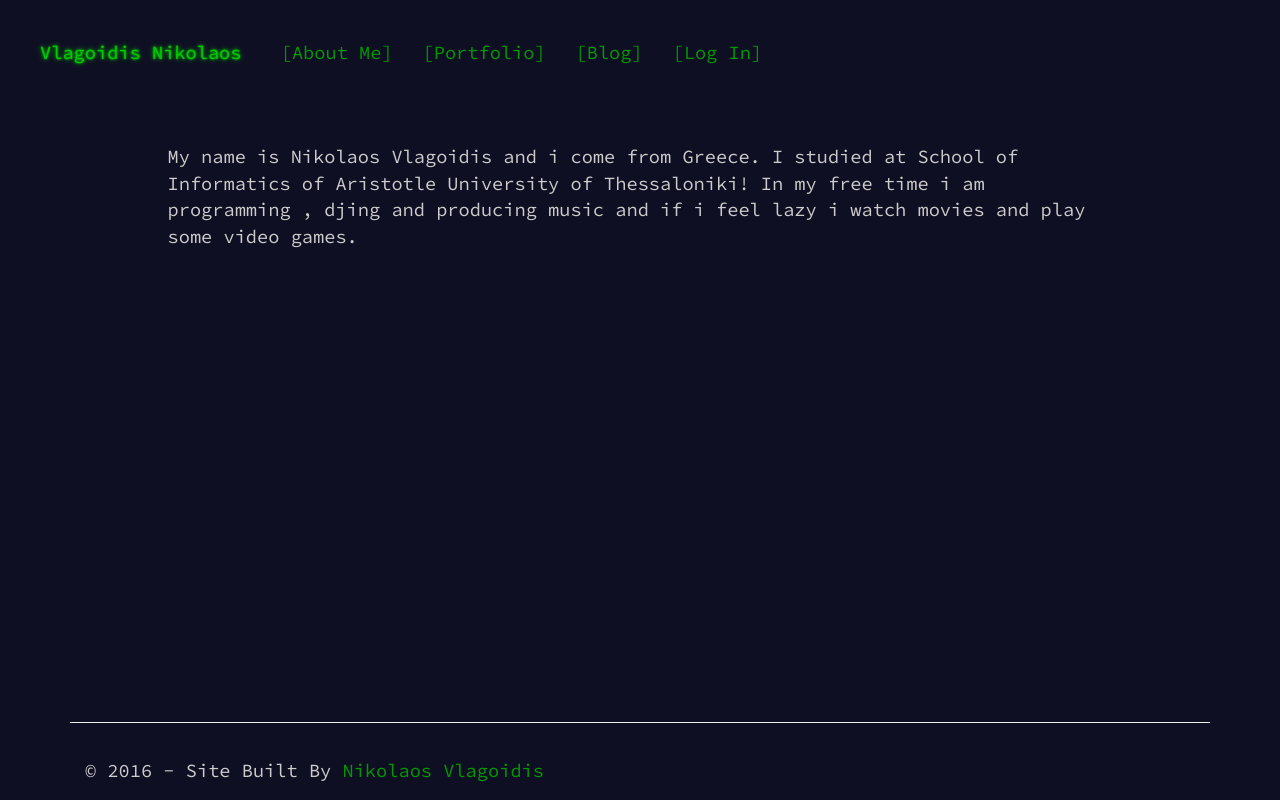
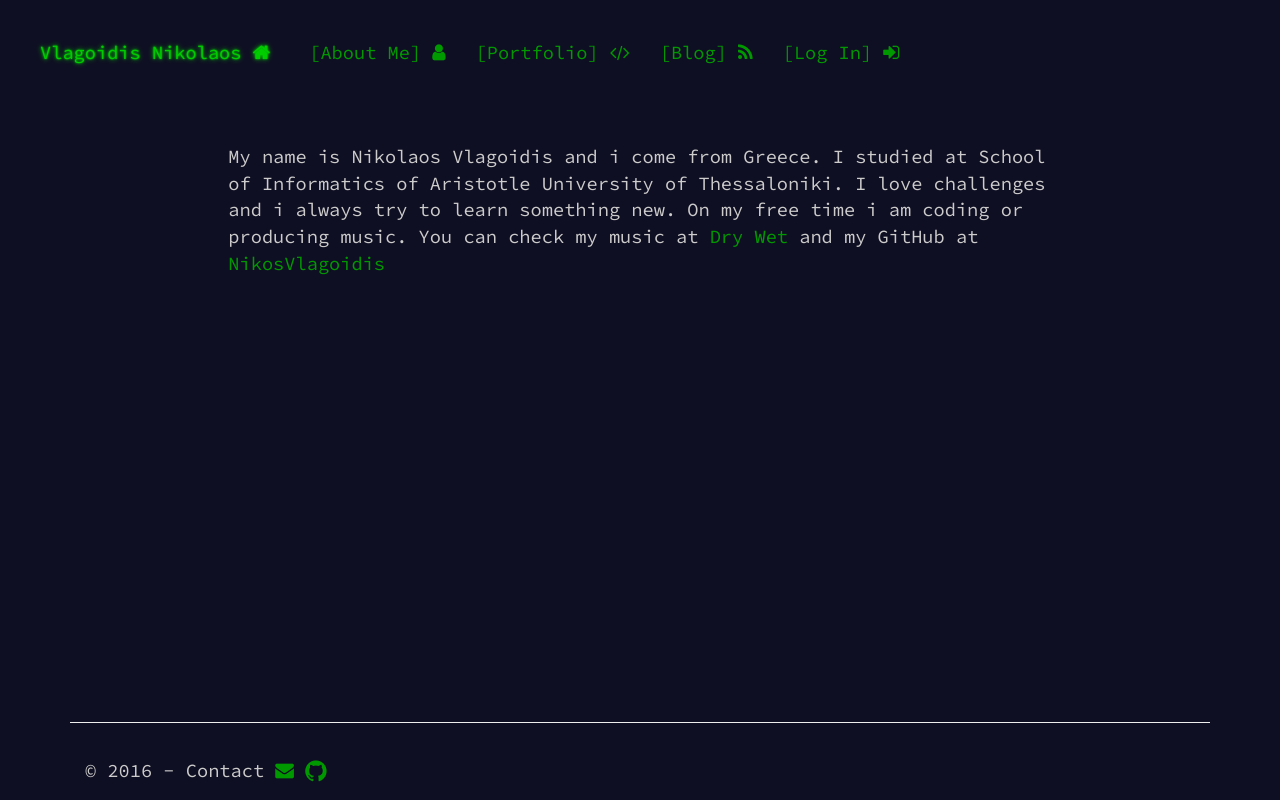
Before and after one commit to NikosVlagoidis/site, a Django app: page /about/ in a window 1280 px wide. Run offline with Django 3.2, Linux system fonts and the light colour scheme; some libraries are stand-ins or nearby versions.

Commit message:
design k etsi

```diff
--- a/templates/about.html
+++ b/templates/about.html
@@ -1,18 +1,15 @@
 {% extends "base.html" %}
-
 {% block title %}Nikolaos Vlagoidis | About Me{% endblock %}
-
 {% block content %}
 
-<div class="container">
-    <div class="row">
-      <div class=" col-md-10 col-lg-offset-1 col-md-offset-1">
-        <p> My name is Nikolaos Vlagoidis and i come from Greece. I studied at
-         School of Informatics of Aristotle University of Thessaloniki! In my free
-          time i am programming , djing and producing music and if i feel lazy
-          i watch movies and play some video games.</p>
-      </div>
-    </div>
-</div>
+
+<p>
+    My name is Nikolaos Vlagoidis and i come from Greece. I studied at School of
+    Informatics of Aristotle University of Thessaloniki. I love challenges and i
+    always try to learn something new. On my free time i am coding or producing music. You can check
+    my music at <a href="http://drywet.me" target="_blank">Dry Wet</a> and my GitHub at <a href="https://github.com/NikosVlagoidis" target="_blank">NikosVlagoidis</a>
+</p>
+
+
 
 {% endblock %}
--- a/templates/base.html
+++ b/templates/base.html
@@ -1,13 +1,12 @@
 <!DOCTYPE html>
 <html>
+
 <head>
     <meta charset="utf-8">
     <title> {% block title %} {% endblock %}</title>
     <!-- jQuery --->
     <script src="https://ajax.googleapis.com/ajax/libs/jquery/3.1.1/jquery.min.js"></script>
 
-    <!-- p5 --->
-    <script src="https://cdnjs.cloudflare.com/ajax/libs/p5.js/0.5.2/p5.js" integrity="sha256-q4aNm5CQNJ0NZ+H+3K+ICuUAkEASQB5cd6flBVQwDH4=" crossorigin="anonymous"></script>
       <!-- Latest compiled and minified CSS -->
     <link rel="stylesheet" href="https://maxcdn.bootstrapcdn.com/bootstrap/3.3.7/css/bootstrap.min.css" integrity="sha384-BVYiiSIFeK1dGmJRAkycuHAHRg32OmUcww7on3RYdg4Va+PmSTsz/K68vbdEjh4u" crossorigin="anonymous">
 
@@ -18,36 +17,66 @@
     <script src="https://maxcdn.bootstrapcdn.com/bootstrap/3.3.7/js/bootstrap.min.js" integrity="sha384-Tc5IQib027qvyjSMfHjOMaLkfuWVxZxUPnCJA7l2mCWNIpG9mGCD8wGNIcPD7Txa" crossorigin="anonymous"></script>
     <!-- Source Pro Font -->
     <link href="https://fonts.googleapis.com/css?family=Source+Code+Pro" rel="stylesheet">
+    <!-- Font Awesome -->
+    <link href="https://maxcdn.bootstrapcdn.com/font-awesome/4.7.0/css/font-awesome.min.css" rel="stylesheet" integrity="sha384-wvfXpqpZZVQGK6TAh5PVlGOfQNHSoD2xbE+QkPxCAFlNEevoEH3Sl0sibVcOQVnN" crossorigin="anonymous">
     <!-- Load Static from project -->
     {% load static %}
     <link rel="stylesheet" type="text/css" href="{% static 'styles.css' %}" />
 
 </head>
 
-<body >
+<body>
     <header>
-        <div>
+
+
+
+
+        <div class="container-fluid">
+            <div class="row">
+
                     <!-- navbar --->
-            <h1 class="title-global"><a href="/">Vlagoidis Nikolaos</a></h1>
+                    <h1 class="title-global"><a href="/">Vlagoidis Nikolaos <i class="fa fa-home" ></i></a></h1>
                     <nav>
+
                         <ul>
-                    <li><a href="/about">[About Me]</a></li>
-                    <li><a href="/portfolio">[Portfolio]</a></li>
-                    <li><a href="#">[Blog]</a></li>
-                    <li><a href="#">[Log In]</a></li>
+                            <li><a href="/about">[About Me] <i class="fa fa-user "></i> </a>
+                            </li>
+                            <li><a href="/portfolio">[Portfolio] <i class="fa fa-code" aria-hidden="true"></i></a></li>
+                            <li><a href="#">[Blog] <i class="fa fa-rss" aria-hidden="true"></i></a></li>
+                            <li><a href="#">[Log In] <i class="fa fa-sign-in" aria-hidden="true"></i></a></li>
                         </ul>
+
+
                     </nav>
+
             </div>
+        </div>
+
     </header>
     <!-- Content --->
+    <div class="container-fluid">
+        <div class="row">
+            <div class=" col-xs-8  col-xs-offset-2">
+
                 {% block content %}{% endblock %}
+
+            </div>
+        </div>
+    </div>
+
+
 </body>
 <!-- Footer --->
 {% block footer %}
 <div class="navbar-fixed-bottom">
     <div class="container">
         <hr>
-        <p class="navbar-text pull-left">© 2016 - Site Built By  <a href="mailto:nikosvlagoidis@gmail.com">Nikolaos Vlagoidis</a></p>
+        <p class="navbar-text pull-left">
+          © 2016 - Contact
+        <a href="mailto:nikosvlagoidis@gmail.com"> <i class="fa fa-envelope" aria-hidden="true"></i> </a>
+
+        <a href="https://github.com/NikosVlagoidis" target="_blank" <i class="fa fa-github fa-lg" aria-hidden="true"></i> </a>
+</p>
     </div>
 </div>
 {% endblock %}
```
Also changed, not shown: templates/category_detail.html (+2 -6 lines), templates/entry_detail.html (+2 -6 lines), templates/index.html (+5 -7 lines), templates/portfolio_index.html (+2 -6 lines). Lines whose indentation alone changed are shown as unchanged.
